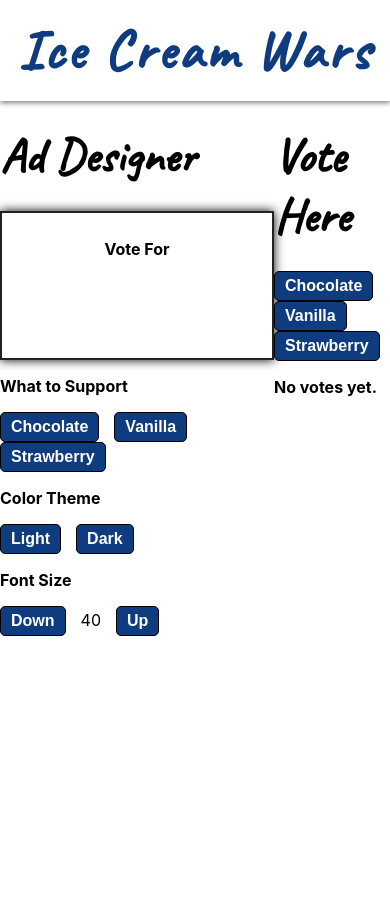
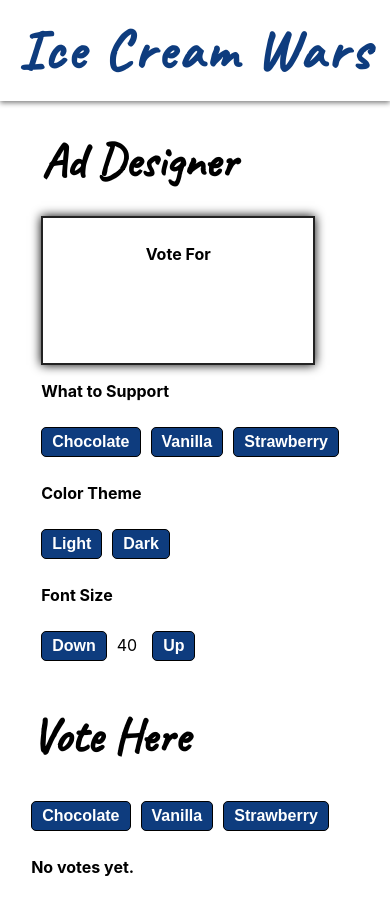
Before and after one commit to kirkwood616/react-lab01, a React (Create React App) app: page / in a window 390 px wide. Shown: the top 914 px of the page. Before the commit the page ends 844 px from the top, so only its background shows below. Built offline with nearby package versions, Linux system fonts and the light colour scheme.

Commit message:
Added styling, mobile view, trying to disable buttons

```diff
--- a/src/App.css
+++ b/src/App.css
@@ -13,6 +13,7 @@ h2 {
 .BodyComponents {
 	display: flex;
 	flex-direction: row;
+	justify-content: center;
 }
 
 button {
@@ -23,18 +24,25 @@ button {
 	font-weight: bold;
 	font-size: 1rem;
 	padding: 5px 10px;
-	margin-right: 15px;
+	margin: 10px 10px 10px 0;
 }
 
 button:focus {
 	background-color: #1e60a9;
 }
 
-/* button:disabled {
+button:disabled {
 	background-color: gray;
-} */
+}
 
 .disabled {
 	pointer-events: none;
 	background-color: gray;
 }
+
+@media only screen and (max-width: 768px) {
+	.BodyComponents {
+		flex-direction: column;
+		align-items: center;
+	}
+}
--- a/src/components/AdDesigner.css
+++ b/src/components/AdDesigner.css
@@ -1,3 +1,7 @@
+#AdDesigner {
+	margin: 5px 25px;
+}
+
 .adContainer {
 	/* border: 2px solid black; */
 	text-align: center;
--- a/src/components/AdDesigner.tsx
+++ b/src/components/AdDesigner.tsx
@@ -8,6 +8,17 @@ function AdDesigner() {
 	addTheme = colorTheme ? " lightTheme" : " darkTheme";
 	const [fontSize, setFontSize] = useState(40);
 
+	const [isDisabled, setIsDisabled] = useState(false);
+
+	const handleClick = (e: any): any => {
+		setIsDisabled(true);
+		console.log(flavor);
+
+		// console.log(e.target.innerText);
+		setFlavor(e.target.innerText);
+		// setIsDisabled(true);
+	};
+
 	return (
 		<div id="AdDesigner">
 			<h2>Ad Designer</h2>
@@ -16,9 +27,15 @@ function AdDesigner() {
 				<h3 style={{ fontSize: `${fontSize}px` }}>{flavor}</h3>
 			</div>
 			<p>What to Support</p>
-			<button onClick={() => setFlavor("Chocolate")}>Chocolate</button>
-			<button onClick={() => setFlavor("Vanilla")}>Vanilla</button>
-			<button onClick={() => setFlavor("Strawberry")}>Strawberry</button>
+			<button onClick={() => setFlavor("Chocolate")} disabled={false}>
+				Chocolate
+			</button>
+			<button onClick={() => setFlavor("Vanilla")} disabled={false}>
+				Vanilla
+			</button>
+			<button onClick={() => setFlavor("Strawberry")} disabled={false}>
+				Strawberry
+			</button>
 			<p>Color Theme</p>
 			<button onClick={() => setColorTheme(true)}>Light</button>
 			<button onClick={() => setColorTheme(false)}>Dark</button>
--- a/src/components/Votes.css
+++ b/src/components/Votes.css
@@ -1,3 +1,7 @@
+#Votes {
+	margin: 5px 25px 25px 5px;
+}
+
 .chocolateVotes {
 	background-color: #4f2c2c;
 	border-radius: 5px;
@@ -19,10 +23,6 @@
 	height: 20px;
 }
 
-.hidden {
-	display: none;
-}
-
 .empty {
 	display: none;
 }
--- a/src/components/Votes.tsx
+++ b/src/components/Votes.tsx
@@ -23,7 +23,7 @@ function Votes() {
 
 			{/* VOTING SECTION */}
 
-			{chocolateVotes === 0 && vanillaVotes === 0 && strawberryVotes === 0 ? (
+			{totalVotes === 0 ? (
 				<p>No votes yet.</p>
 			) : (
 				<div className={`votes`}>
```
